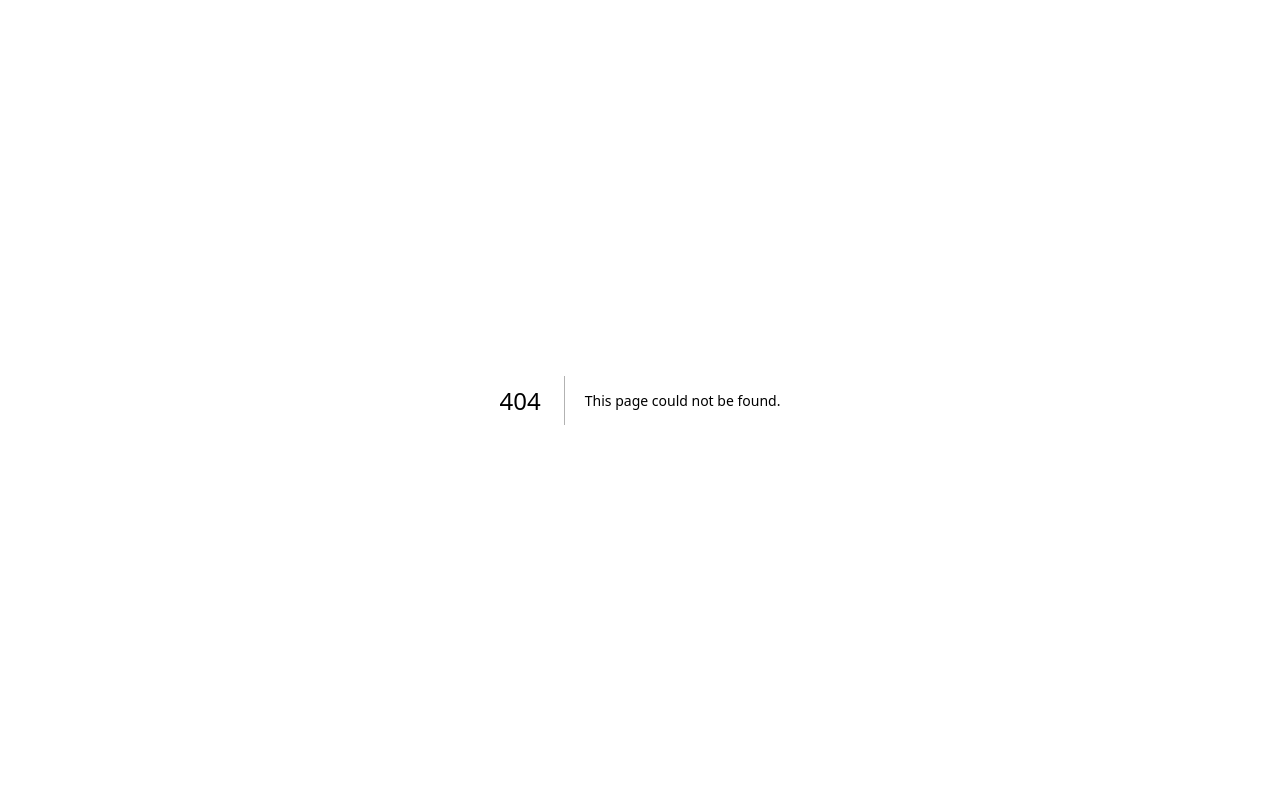
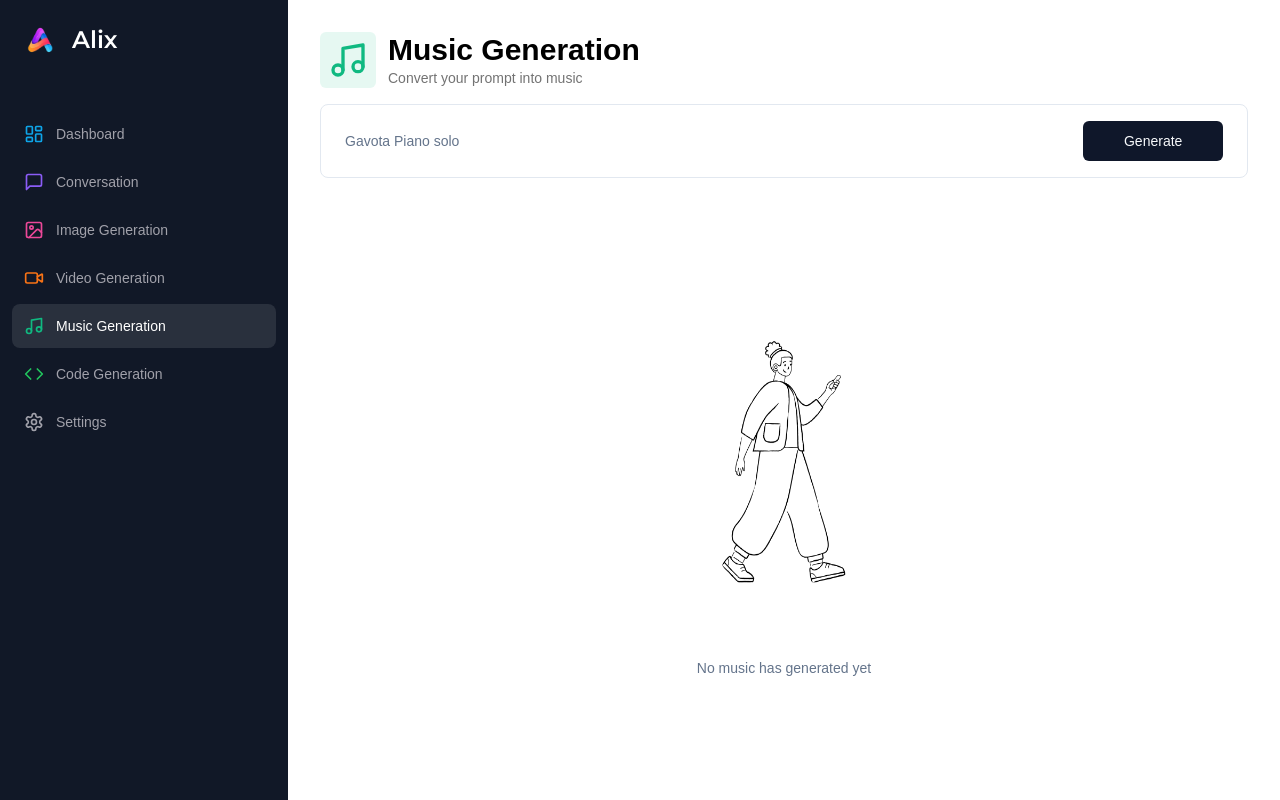
Before and after one commit to Navishh/ai-saas, a Next.js app: page /music in a window 1280 px wide. Before the commit this address had no page. Built offline with nearby package versions, Linux system fonts and the light colour scheme.

Commit message:
feat:implement audio  generation

```diff
--- /dev/null
+++ b/app/(dashboard)/(routes)/music/constants.ts
@@ -0,0 +1,7 @@
+import { z } from "zod";
+
+export const formSchema = z.object({
+  prompt: z.string().min(1, {
+    message: "Music prompt is required!",
+  }),
+});
--- /dev/null
+++ b/app/(dashboard)/(routes)/music/page.tsx
@@ -0,0 +1,106 @@
+"use client";
+
+import { Empty } from "@/components/customComponents/empty";
+import { Heading } from "@/components/customComponents/heading";
+import { Loader } from "@/components/customComponents/loader";
+import { Button } from "@/components/ui/button";
+import { Form, FormControl, FormField, FormItem } from "@/components/ui/form";
+import { Input } from "@/components/ui/input";
+import { zodResolver } from "@hookform/resolvers/zod";
+import axios from "axios";
+import { Music } from "lucide-react";
+import { useRouter } from "next/navigation";
+import { useState } from "react";
+import { useForm } from "react-hook-form";
+import * as z from "zod";
+import { formSchema } from "./constants";
+
+const MusicPage = () => {
+  const router = useRouter();
+  const [music, setMusic] = useState<string>();
+  const form = useForm<z.infer<typeof formSchema>>({
+    resolver: zodResolver(formSchema),
+    defaultValues: {
+      prompt: "",
+    },
+  });
+
+  const isLoading = form.formState.isSubmitting;
+
+  const onSubmit = async (values: z.infer<typeof formSchema>) => {
+    try {
+      setMusic(undefined);
+
+      const response = await axios.post("/api/music", values);
+
+      setMusic(response.data.audio);
+
+      form.reset();
+    } catch (error) {
+      console.error(error);
+    } finally {
+      router.refresh();
+    }
+  };
+
+  return (
+    <div>
+      <Heading
+        title="Music Generation "
+        description="Convert your prompt into music"
+        icon={Music}
+        iconColor="text-emerald-500"
+        bgColor="bg-emerald-500/10"
+      />
+      <div className="px-4 lg:px-8 mt-4">
+        <div>
+          <Form {...form}>
+            <form
+              onSubmit={form.handleSubmit(onSubmit)}
+              className="rounded-lg border w-full p-4 px-3 md:px-6 focus-within:shadow-sm grid grid-cols-12 gap-2"
+            >
+              <FormField
+                name="prompt"
+                render={({ field }) => (
+                  <FormItem className="col-span-12 lg:col-span-10">
+                    <FormControl className="m-0 p-0">
+                      <Input
+                        className="border-0 outline-none focus-visible:ring-0 focus-visible:ring-transparent"
+                        disabled={isLoading}
+                        placeholder="Gavota Piano solo"
+                        {...field}
+                      />
+                    </FormControl>
+                  </FormItem>
+                )}
+              />
+              <Button
+                className="col-span-12 lg:col-span-2 w-full h-full"
+                disabled={isLoading}
+              >
+                Generate
+              </Button>
+            </form>
+          </Form>
+        </div>
+        <div className="space-y-4 mt-4">
+          {isLoading && (
+            <div className="p-8 rounded-lg w-full flex items-center justify-center bg-muted">
+              <Loader />
+            </div>
+          )}
+          {!music && !isLoading && (
+            <Empty label=" No music has generated yet" />
+          )}
+          {music && (
+            <audio controls className="w-full mt-8">
+              <source src={music} />
+            </audio>
+          )}{" "}
+        </div>
+      </div>
+    </div>
+  );
+};
+
+export default MusicPage;
--- /dev/null
+++ b/app/api/music/route.ts
@@ -0,0 +1,92 @@
+// import { auth } from "@clerk/nextjs/server";
+// import { NextResponse } from "next/server";
+// import Replicate from "replicate";
+
+// const replicate = new Replicate({
+//   auth: process.env.REPLICATE_API_TOKEN,
+// });
+
+// export async function POST(req: Request) {
+//   try {
+//     const { userId } = auth();
+//     const body = await req.json();
+//     const { prompt } = body;
+
+//     if (!userId) {
+//       return new NextResponse("Unauthorized", { status: 401 });
+//     }
+
+//     if (!prompt) {
+//       return new NextResponse("Prompt is required", { status: 400 });
+//     }
+
+//     const input = {
+//       prompt_b: prompt,
+//     };
+
+//     const response = await replicate.run(
+//       "riffusion/riffusion:8cf61ea6c56afd61d8f5b9ffd14d7c216c0a93844ce2d82ac1c9ecc9c7f24e05",
+//       { input }
+//     );
+
+//     return NextResponse.json(response);
+//   } catch (error) {
+//     console.log("[MUSIC_ERROR]", error);
+//     return new NextResponse("Internal error", { status: 500 });
+//   }
+// }
+
+import { auth } from "@clerk/nextjs/server";
+import { NextResponse } from "next/server";
+import Replicate from "replicate";
+
+// Define the expected structure of the Replicate API response
+interface ReplicateResponse {
+  output: {
+    audio: string;
+  };
+}
+
+const replicate = new Replicate({
+  auth: process.env.REPLICATE_API_TOKEN,
+});
+
+export async function POST(req: Request) {
+  try {
+    const { userId } = auth();
+    const body = await req.json();
+    const { prompt } = body;
+
+    if (!userId) {
+      return new NextResponse("Unauthorized", { status: 401 });
+    }
+
+    if (!prompt) {
+      return new NextResponse("Prompt is required", { status: 400 });
+    }
+
+    const response = await replicate.run(
+      "riffusion/riffusion:8cf61ea6c56afd61d8f5b9ffd14d7c216c0a93844ce2d82ac1c9ecc9c7f24e05",
+      {
+        input: {
+          prompt_b: prompt,
+        },
+      }
+    );
+
+    // Assert that the response is of type ReplicateResponse
+    const typedResponse = response as ReplicateResponse;
+
+    // Access the audio URL with proper typing
+    const audioUrl = typedResponse?.output?.audio;
+
+    if (!audioUrl) {
+      return new NextResponse("Audio generation failed", { status: 500 });
+    }
+
+    return NextResponse.json({ audio: audioUrl });
+  } catch (error) {
+    console.log("[MUSIC_ERROR]", error);
+    return new NextResponse("Internal error", { status: 500 });
+  }
+}
--- a/package.json
+++ b/package.json
@@ -26,6 +26,7 @@
     "react-dom": "^18",
     "react-hook-form": "^7.53.0",
     "react-markdown": "^9.0.1",
+    "replicate": "^0.33.0",
     "tailwind-merge": "^2.5.2",
     "tailwindcss-animate": "^1.0.7",
     "zod": "^3.23.8"
```
Also changed, not shown: 2 other files (tests, documents, lock files or other folders).
